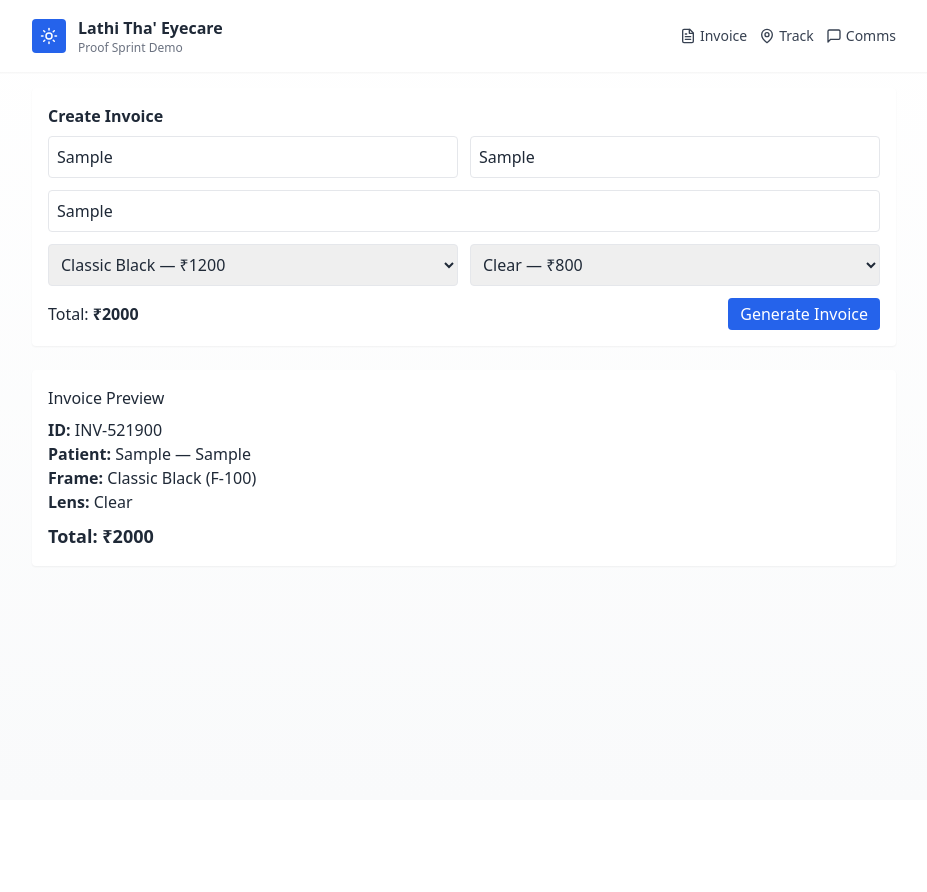
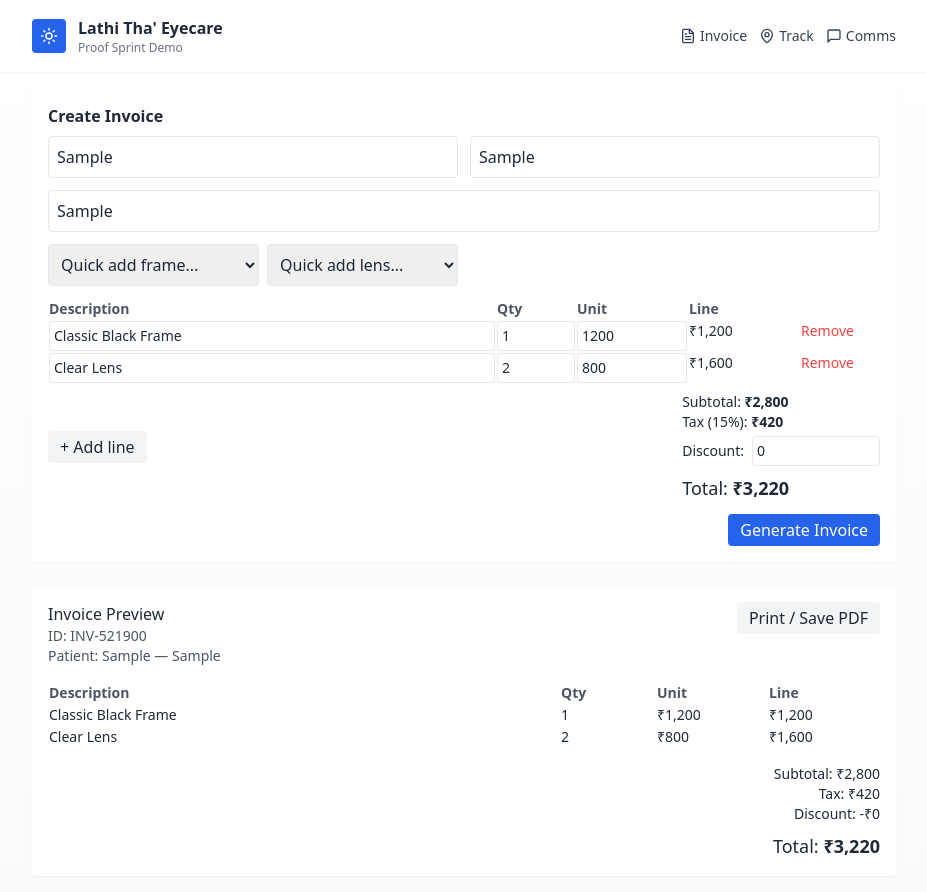
Before and after one commit to dev-thandabantu/lathitha-repo, a React (Vite) app: page / in a window 1280 px wide. Both pictures are taken after typing "Sample", "Sample", "Sample" into the empty fields and a click on the button "Generate Invoice". Shown: the whole page, without its empty margins (176-1103 px from the left). Before the commit the page ends 800 px from the top, so only its background shows below. Built offline with nearby package versions, Linux system fonts and the light colour scheme.

Commit message:
feat(invoice): line items, totals, print support

```diff
--- a/src/styles/index.css
+++ b/src/styles/index.css
@@ -4,3 +4,11 @@
 
 /* Small helpers to keep demo presentable */
 body { font-family: ui-sans-serif, system-ui, -apple-system, "Segoe UI", Roboto, "Helvetica Neue", Arial }
+
+/* Print styles */
+@media print {
+	/* Remove header and controls from print */
+	.no-print, header { display: none !important }
+	body { background: white }
+	.printable-invoice { box-shadow: none; border: none; }
+}
--- a/src/views/InvoiceView.jsx
+++ b/src/views/InvoiceView.jsx
@@ -15,21 +15,59 @@ const lensOptions = [
 
 export default function InvoiceView(){
   const [patient, setPatient] = useState({ name: '', age: '', prescription: '' })
-  const [frameId, setFrameId] = useState(mockFrames[0].id)
-  const [lensId, setLensId] = useState(lensOptions[0].id)
+  const [items, setItems] = useState([
+    { id: 'F-100', desc: 'Classic Black Frame', qty: 1, unit: 1200 },
+    { id: 'L-clear', desc: 'Clear Lens', qty: 2, unit: 800 }
+  ])
   const [invoice, setInvoice] = useState(null)
+  const [discount, setDiscount] = useState(0)
+  const taxRate = 0.15
 
-  function total(){
-    const frame = mockFrames.find(f=>f.id===frameId)
-    const lens = lensOptions.find(l=>l.id===lensId)
-    return (frame?.price||0) + (lens?.price||0)
+  function subtotal(){
+    return items.reduce((s, it) => s + (Number(it.qty || 0) * Number(it.unit || 0)), 0)
+  }
+
+  function tax(){
+    return Math.round(subtotal() * taxRate)
+  }
+
+  function grandTotal(){
+    return subtotal() + tax() - Number(discount || 0)
+  }
+
+  function updateItem(idx, patch){
+    setItems(prev => prev.map((it, i) => i===idx ? {...it, ...patch} : it))
+  }
+
+  function addItem(){
+    setItems(prev => [...prev, { id: `X-${Date.now()}`, desc: 'New Item', qty:1, unit:0 }])
+  }
+
+  function removeItem(idx){
+    setItems(prev => prev.filter((_,i)=>i!==idx))
+  }
+
+  function quickAddFrame(id){
+    const f = mockFrames.find(f=>f.id===id)
+    if(!f) return
+    setItems(prev => [...prev, { id: f.id, desc: f.name + ' (Frame)', qty:1, unit: f.price }])
+  }
+
+  function quickAddLens(id){
+    const l = lensOptions.find(l=>l.id===id)
+    if(!l) return
+    setItems(prev => [...prev, { id: l.id, desc: l.name + ' (Lens)', qty:1, unit: l.price }])
   }
 
   function generate(){
     setInvoice({
       id: `INV-${Date.now().toString().slice(-6)}`,
-      patient, frame: mockFrames.find(f=>f.id===frameId), lens: lensOptions.find(l=>l.id===lensId),
-      total: total()
+      patient,
+      items,
+      subtotal: subtotal(),
+      tax: tax(),
+      discount: Number(discount || 0),
+      total: grandTotal()
     })
   }
 
@@ -42,30 +80,107 @@ export default function InvoiceView(){
           <input value={patient.age} onChange={e=>setPatient({...patient, age:e.target.value})} placeholder="Age" className="p-2 border rounded" />
           <input value={patient.prescription} onChange={e=>setPatient({...patient, prescription:e.target.value})} placeholder="Prescription" className="p-2 border rounded sm:col-span-2" />
 
-          <select value={frameId} onChange={e=>setFrameId(e.target.value)} className="p-2 border rounded">
-            {mockFrames.map(f=> <option key={f.id} value={f.id}>{f.name} — ₹{f.price}</option>)}
-          </select>
+          <div className="sm:col-span-2 flex gap-2">
+            <select className="p-2 border rounded" onChange={e=>quickAddFrame(e.target.value)} defaultValue="">
+              <option value="" disabled>Quick add frame...</option>
+              {mockFrames.map(f=> <option key={f.id} value={f.id}>{f.name} — ₹{f.price}</option>)}
+            </select>
+            <select className="p-2 border rounded" onChange={e=>quickAddLens(e.target.value)} defaultValue="">
+              <option value="" disabled>Quick add lens...</option>
+              {lensOptions.map(l=> <option key={l.id} value={l.id}>{l.name} — ₹{l.price}</option>)}
+            </select>
+          </div>
 
-          <select value={lensId} onChange={e=>setLensId(e.target.value)} className="p-2 border rounded">
-            {lensOptions.map(l=> <option key={l.id} value={l.id}>{l.name} — ₹{l.price}</option>)}
-          </select>
+          <div className="sm:col-span-2">
+            <div className="overflow-x-auto">
+              <table className="w-full text-sm">
+                <thead>
+                  <tr className="text-left text-gray-600">
+                    <th>Description</th>
+                    <th className="w-20">Qty</th>
+                    <th className="w-28">Unit</th>
+                    <th className="w-28">Line</th>
+                    <th className="w-20"> </th>
+                  </tr>
+                </thead>
+                <tbody>
+                  {items.map((it, idx)=> (
+                    <tr key={it.id} className="align-top">
+                      <td>
+                        <input className="w-full p-1 border rounded" value={it.desc} onChange={e=>updateItem(idx, { desc: e.target.value })} />
+                      </td>
+                      <td>
+                        <input className="p-1 border rounded w-full" type="number" value={it.qty} onChange={e=>updateItem(idx, { qty: Number(e.target.value) })} />
+                      </td>
+                      <td>
+                        <input className="p-1 border rounded w-full" type="number" value={it.unit} onChange={e=>updateItem(idx, { unit: Number(e.target.value) })} />
+                      </td>
+                      <td>₹{(Number(it.qty||0) * Number(it.unit||0)).toLocaleString()}</td>
+                      <td><button onClick={()=>removeItem(idx)} className="text-red-500">Remove</button></td>
+                    </tr>
+                  ))}
+                </tbody>
+              </table>
+            </div>
 
-          <div className="sm:col-span-2 flex items-center justify-between">
-            <div>Total: <strong>₹{total()}</strong></div>
+            <div className="mt-2 flex items-center gap-2">
+              <button onClick={addItem} className="px-3 py-1 bg-gray-100 rounded">+ Add line</button>
+              <div className="ml-auto text-sm">
+                <div>Subtotal: <strong>₹{subtotal().toLocaleString()}</strong></div>
+                <div>Tax ({Math.round(taxRate*100)}%): <strong>₹{tax().toLocaleString()}</strong></div>
+                <div className="flex items-center gap-2 mt-1">Discount: <input type="number" className="p-1 border rounded w-32" value={discount} onChange={e=>setDiscount(Number(e.target.value))} /> </div>
+                <div className="mt-2 text-lg">Total: <strong>₹{grandTotal().toLocaleString()}</strong></div>
+              </div>
+            </div>
+          </div>
+
+          <div className="sm:col-span-2 flex items-center justify-end gap-2">
             <button onClick={generate} className="bg-blue-600 text-white px-3 py-1 rounded">Generate Invoice</button>
           </div>
         </div>
       </section>
 
       {invoice && (
-        <section className="bg-white p-4 rounded shadow-sm">
-          <h3 className="font-medium">Invoice Preview</h3>
-          <div className="mt-2">
-            <div><strong>ID:</strong> {invoice.id}</div>
-            <div><strong>Patient:</strong> {invoice.patient.name} — {invoice.patient.age}</div>
-            <div><strong>Frame:</strong> {invoice.frame.name} ({invoice.frame.id})</div>
-            <div><strong>Lens:</strong> {invoice.lens.name}</div>
-            <div className="mt-2 text-lg"><strong>Total: ₹{invoice.total}</strong></div>
+        <section className="bg-white p-4 rounded shadow-sm printable-invoice">
+          <div className="flex items-start justify-between">
+            <div>
+              <h3 className="font-medium">Invoice Preview</h3>
+              <div className="text-sm text-gray-600">ID: {invoice.id}</div>
+              <div className="text-sm text-gray-600">Patient: {invoice.patient.name} — {invoice.patient.age}</div>
+            </div>
+            <div className="space-y-2">
+              <button onClick={()=>window.print()} className="px-3 py-1 bg-gray-100 rounded no-print">Print / Save PDF</button>
+            </div>
+          </div>
+
+          <div className="mt-4 overflow-x-auto">
+            <table className="w-full text-sm">
+              <thead>
+                <tr className="text-left text-gray-600">
+                  <th>Description</th>
+                  <th className="w-24">Qty</th>
+                  <th className="w-28">Unit</th>
+                  <th className="w-28">Line</th>
+                </tr>
+              </thead>
+              <tbody>
+                {invoice.items.map(it=> (
+                  <tr key={it.id}>
+                    <td>{it.desc}</td>
+                    <td>{it.qty}</td>
+                    <td>₹{it.unit.toLocaleString()}</td>
+                    <td>₹{(it.qty * it.unit).toLocaleString()}</td>
+                  </tr>
+                ))}
+              </tbody>
+            </table>
+          </div>
+
+          <div className="mt-4 text-right text-sm">
+            <div>Subtotal: ₹{invoice.subtotal.toLocaleString()}</div>
+            <div>Tax: ₹{invoice.tax.toLocaleString()}</div>
+            <div>Discount: -₹{invoice.discount.toLocaleString()}</div>
+            <div className="mt-2 text-lg">Total: <strong>₹{invoice.total.toLocaleString()}</strong></div>
           </div>
         </section>
       )}
```
